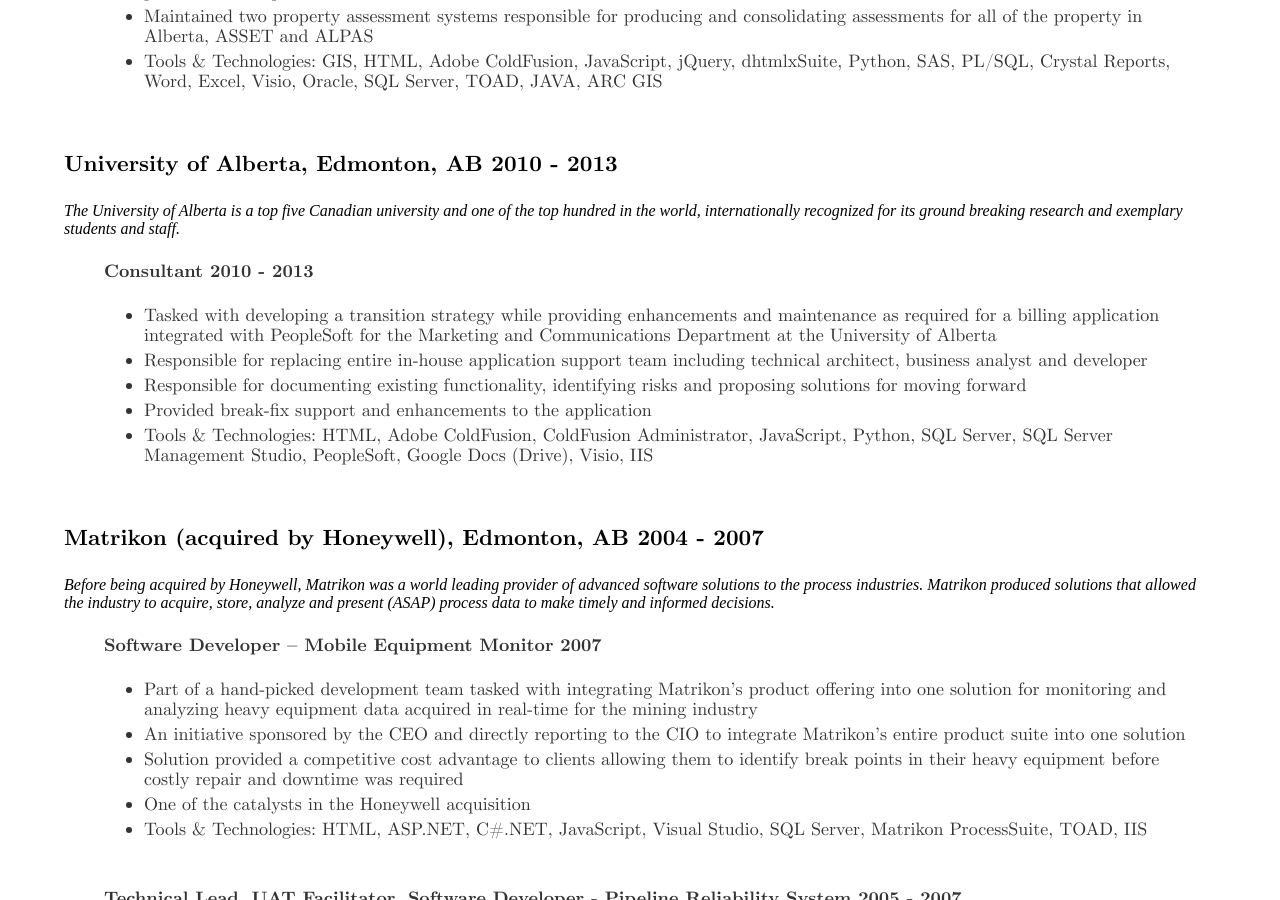
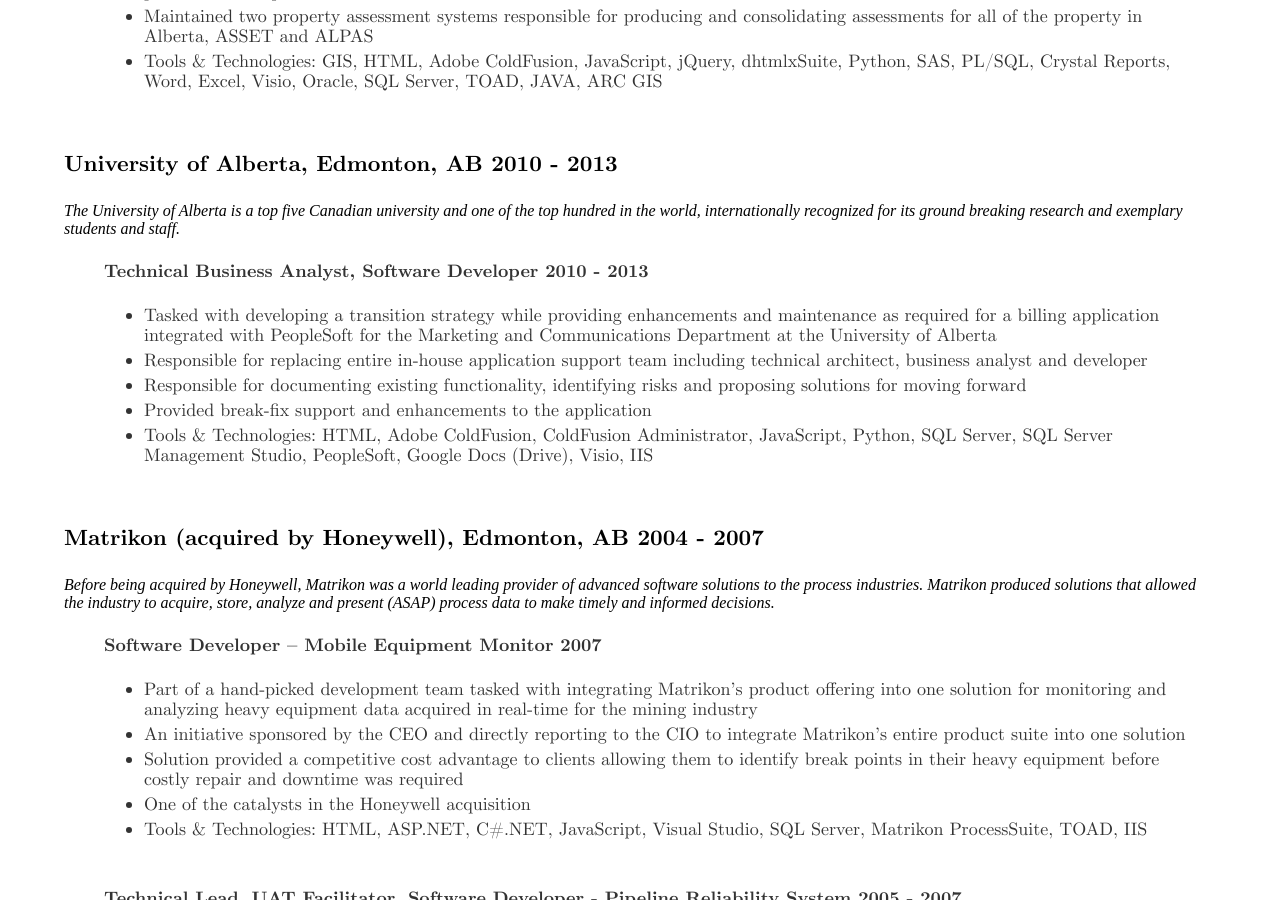
Before and after one commit to kassamkhakoo/kassamkhakoo.github.io, a Jekyll site: the page built from cv/index.html, in a window 1280 px wide and 900 px high, scrolled down 3123 px. Built offline with Jekyll 4.4.1, drawn with Linux system fonts in a browser that asks for light colours.

Commit message:
Update index.html

```diff
--- a/cv/index.html
+++ b/cv/index.html
@@ -122,7 +122,7 @@
 	<h3>University of Alberta, Edmonton, AB   2010 - 2013</h3>
 	<em>The University of Alberta is a top five Canadian university and one of the top hundred in the world, internationally recognized for its ground breaking research and exemplary students and staff.</em>
 		<ul>
-		<h4> <b>Consultant</b> 2010 - 2013</h4>
+		<h4> <b>Technical Business Analyst, Software Developer</b> 2010 - 2013</h4>
 		<ul style="list-style-type:disc">
 			<li>Tasked with developing a transition strategy while providing enhancements and maintenance as required for a billing application integrated with PeopleSoft for the Marketing and Communications Department at the University of Alberta</li>
 			<li>Responsible for replacing entire in-house application support team including technical architect, business analyst and developer</li>
```
